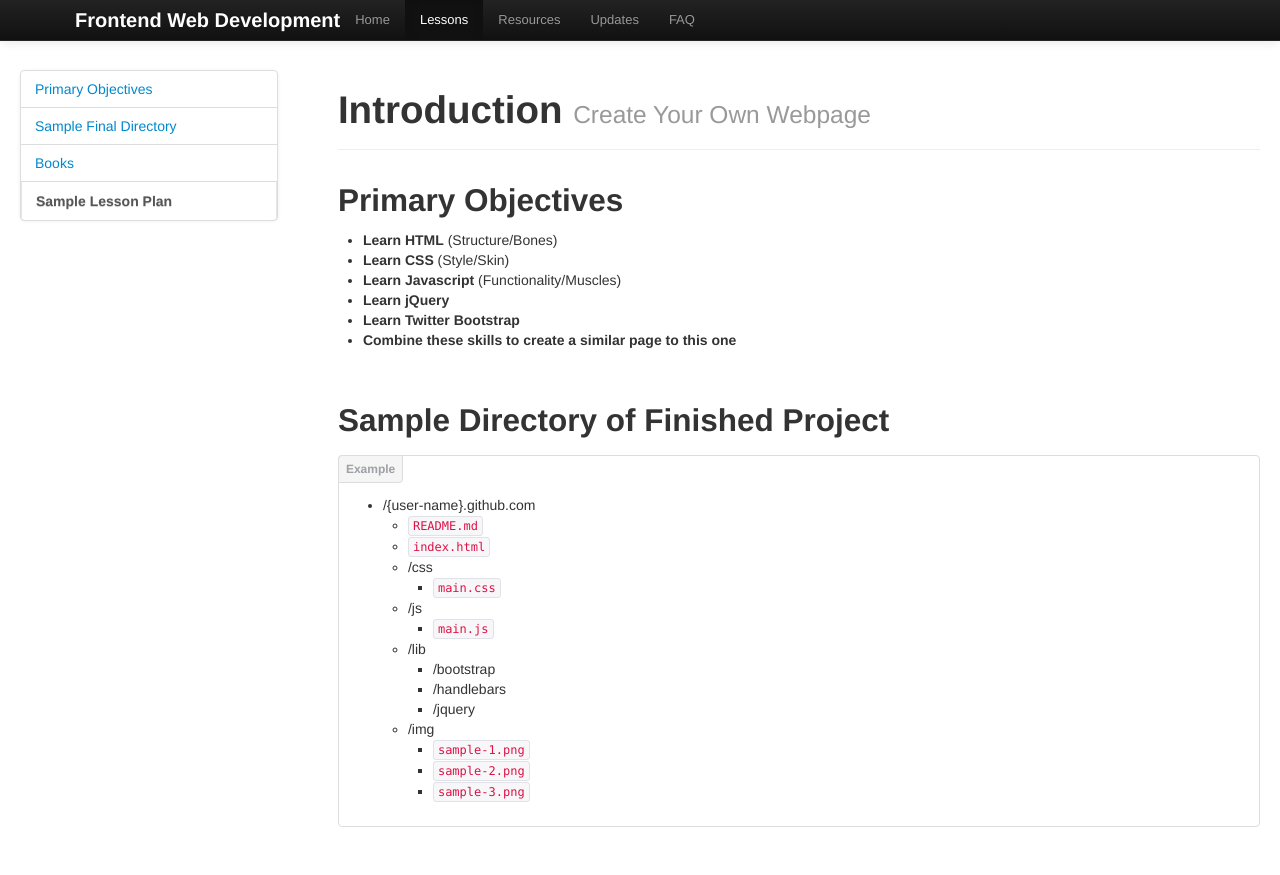
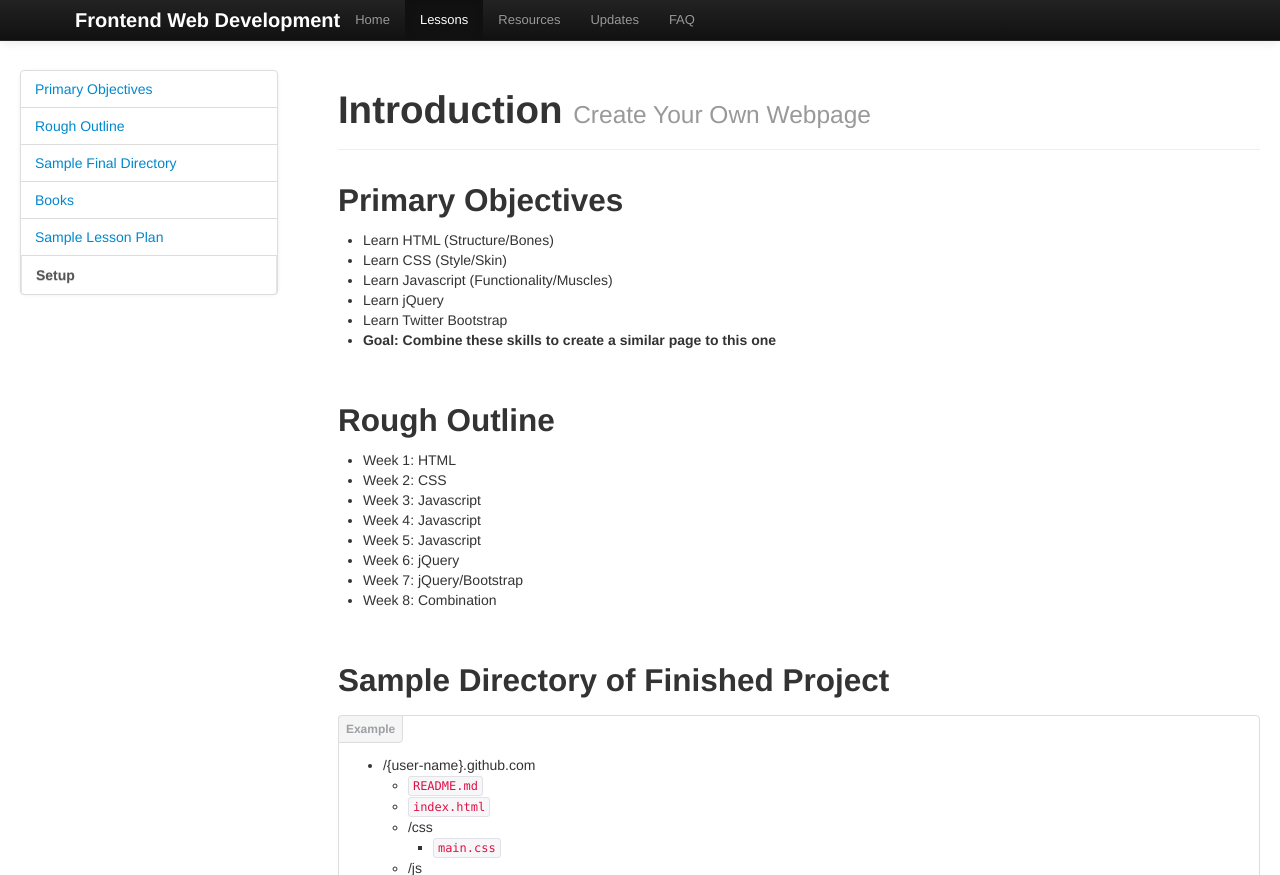
Before and after one commit to frontendweb/frontendweb.github.com, a plain HTML site: page intro.html in a window 1280 px wide. Shown: the top 875 px of the page. Drawn offline with Linux system fonts and the light colour scheme.

Commit message:
Removed hover animation from lessons, added outline

```diff
--- a/css/main.css
+++ b/css/main.css
@@ -12,11 +12,6 @@ body{
 	background-attachment: fixed
 }
 
-ul.nav li.dropdown:hover > ul.dropdown-menu{
-    display: block;
-    margin:0;
-}
-
 #classGoals li{
 	font-size:24px;
 	margin-bottom:10px;
--- a/intro.html
+++ b/intro.html
@@ -47,9 +47,11 @@
 			<div class="span3 bs-docs-sidebar">
 					<ul class="nav nav-tabs nav-stacked bs-docs-sidenav affix">
 						<li class="active"><a href="#primary">Primary Objectives</a></li>
+						<li><a href="#outline">Rough Outline</a></li>
 						<li><a href="#sample">Sample Final Directory</a></li>
 						<li><a href="#books">Books</a></li>
 						<li><a href="#goals">Sample Lesson Plan</a></li>
+						<li><a href="#setup">Setup</a></li>
 					</ul>
 			</div>
 			<div class="span9">
@@ -60,12 +62,27 @@
 						</div>
 						<h2>Primary Objectives</h2>
 						<ul>
-							<li><strong>Learn HTML</strong> (Structure/Bones)</li>
-							<li><strong>Learn CSS</strong> (Style/Skin)</li>
-							<li><strong>Learn Javascript</strong> (Functionality/Muscles)</li>
-							<li><strong>Learn jQuery</strong></li>
-							<li><strong>Learn Twitter Bootstrap</strong></li>
-							<li><strong>Combine these skills to create a similar page to this one</strong></li>
+							<li>Learn HTML (Structure/Bones)</li>
+							<li>Learn CSS (Style/Skin)</li>
+							<li>Learn Javascript (Functionality/Muscles)</li>
+							<li>Learn jQuery</li>
+							<li>Learn Twitter Bootstrap</li>
+							<li><strong>Goal: Combine these skills to create a similar page to this one</strong></li>
+						</ul>
+					</div>
+				</section>
+				<section id='outline'>
+					<div class="row-fluid">
+						<h2>Rough Outline</h2>
+						<ul>
+							<li>Week 1: HTML</li>
+							<li>Week 2: CSS</li>
+							<li>Week 3: Javascript</li>
+							<li>Week 4: Javascript</li>
+							<li>Week 5: Javascript</li>
+							<li>Week 6: jQuery</li>
+							<li>Week 7: jQuery/Bootstrap</li>
+							<li>Week 8: Combination</li>
 						</ul>
 					</div>
 				</section>
@@ -163,6 +180,14 @@
 						</ul>
 					</div>
 				</section>
+				<hr class="bs-docs-separator">
+				<section id='setup'>
+					<h2>Setup</h2>
+					<div>Download <a href="https://www.google.com/chrome/browser/" target="_blank">Chrome</a></div>
+					<div>Register for <a href="http://www.codecademy.com/register/sign_up" target="_blank">Codecademy</a></div>
+					<div>Register for <a href="https://github.com/" target="_blank">Github</a></div>
+					<div>Download <a href="http://www.sublimetext.com/2" target="_blank">Sublime</a> or <a href="http://notepad-plus-plus.org/download/v6.6.9.html" target="_blank">Notepad++</a></div>
+				</section>
 				<!--
 				<div class="row-fluid">
 					<h2>Roadmap for Javascript Crash Course (Aug 26 - Sept 16)</h2>
```
Also changed, not shown: lesson1.html (+3 -11 lines).
